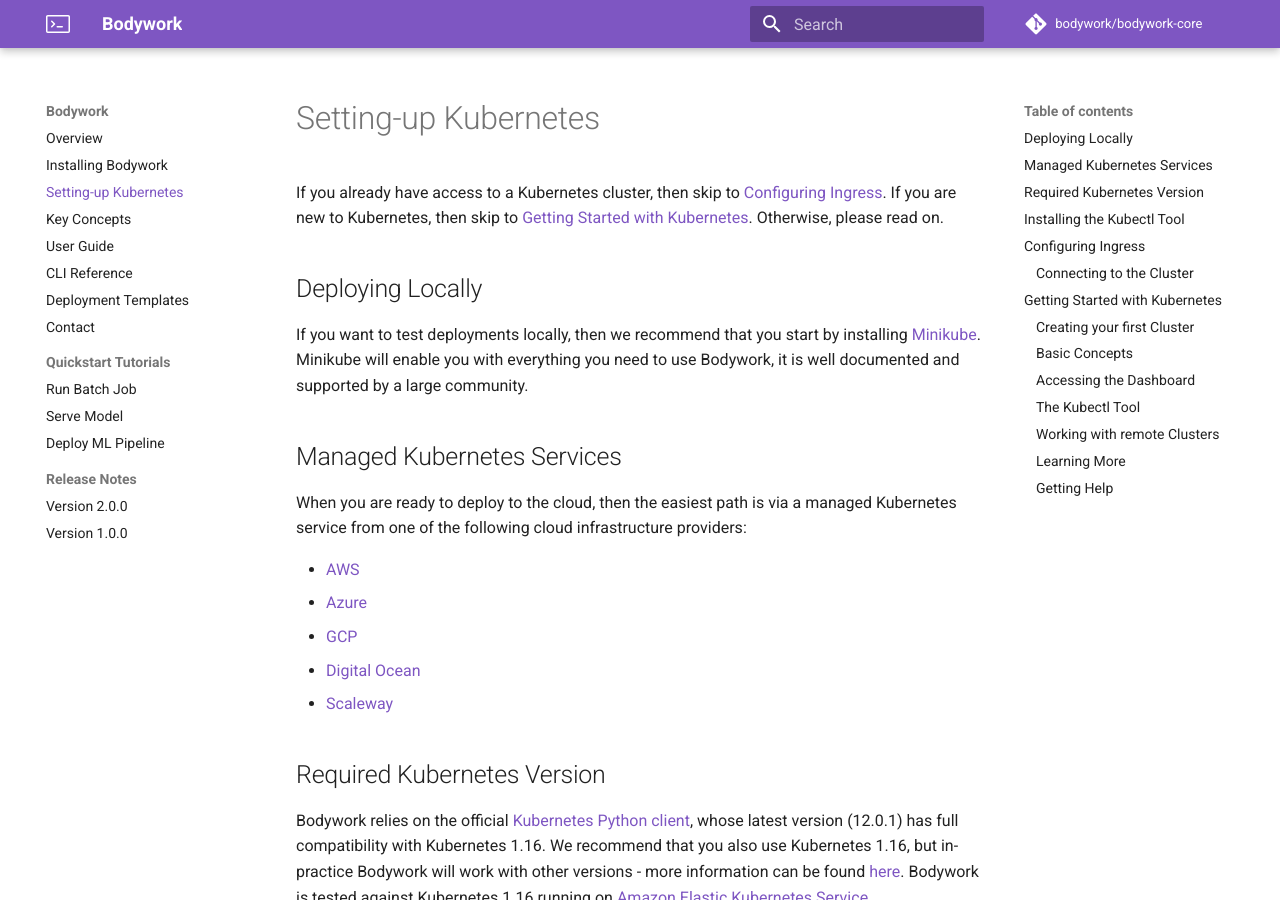
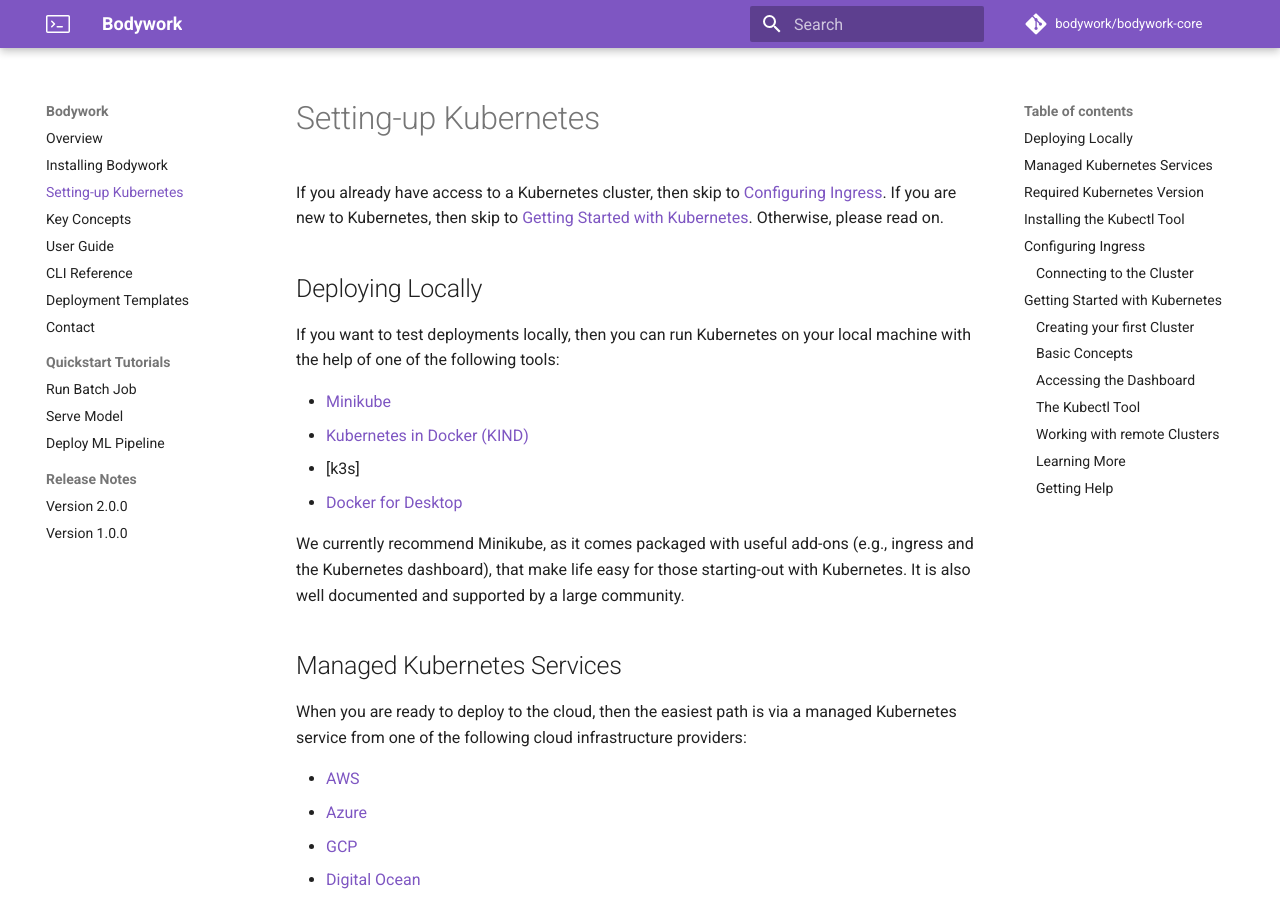
Before and after one commit to bodywork-ml/bodywork-docs, an MkDocs documentation site: the page built from docs/kubernetes.md, in a window 1280 px wide and 900 px high. Built offline with MkDocs 1.6.1 and Material for MkDocs 9.7.7, drawn with Linux system fonts in a browser that asks for light colours; comment, search, counter and statistics services are not loaded.

Commit message:
Add more local k8s options

```diff
--- a/docs/kubernetes.md
+++ b/docs/kubernetes.md
@@ -4,7 +4,14 @@ If you already have access to a Kubernetes cluster, then skip to [Configuring In
 
 ## Deploying Locally
 
-If you want to test deployments locally, then we recommend that you start by installing [Minikube](https://minikube.sigs.Kubernetes.io/docs/). Minikube will enable you with everything you need to use Bodywork, it is well documented and supported by a large community.
+If you want to test deployments locally, then you can run Kubernetes on your local machine with the help of one of the following tools:
+
+- [Minikube](https://minikube.sigs.Kubernetes.io/docs/)
+- [Kubernetes in Docker (KIND)](https://kind.sigs.k8s.io)
+- [k3s]
+- [Docker for Desktop](https://www.docker.com/products/docker-desktop)
+
+We currently recommend Minikube, as it comes packaged with useful add-ons (e.g., ingress and the Kubernetes dashboard), that make life easy for those starting-out with Kubernetes. It is also well documented and supported by a large community.
 
 ## Managed Kubernetes Services
 
```
